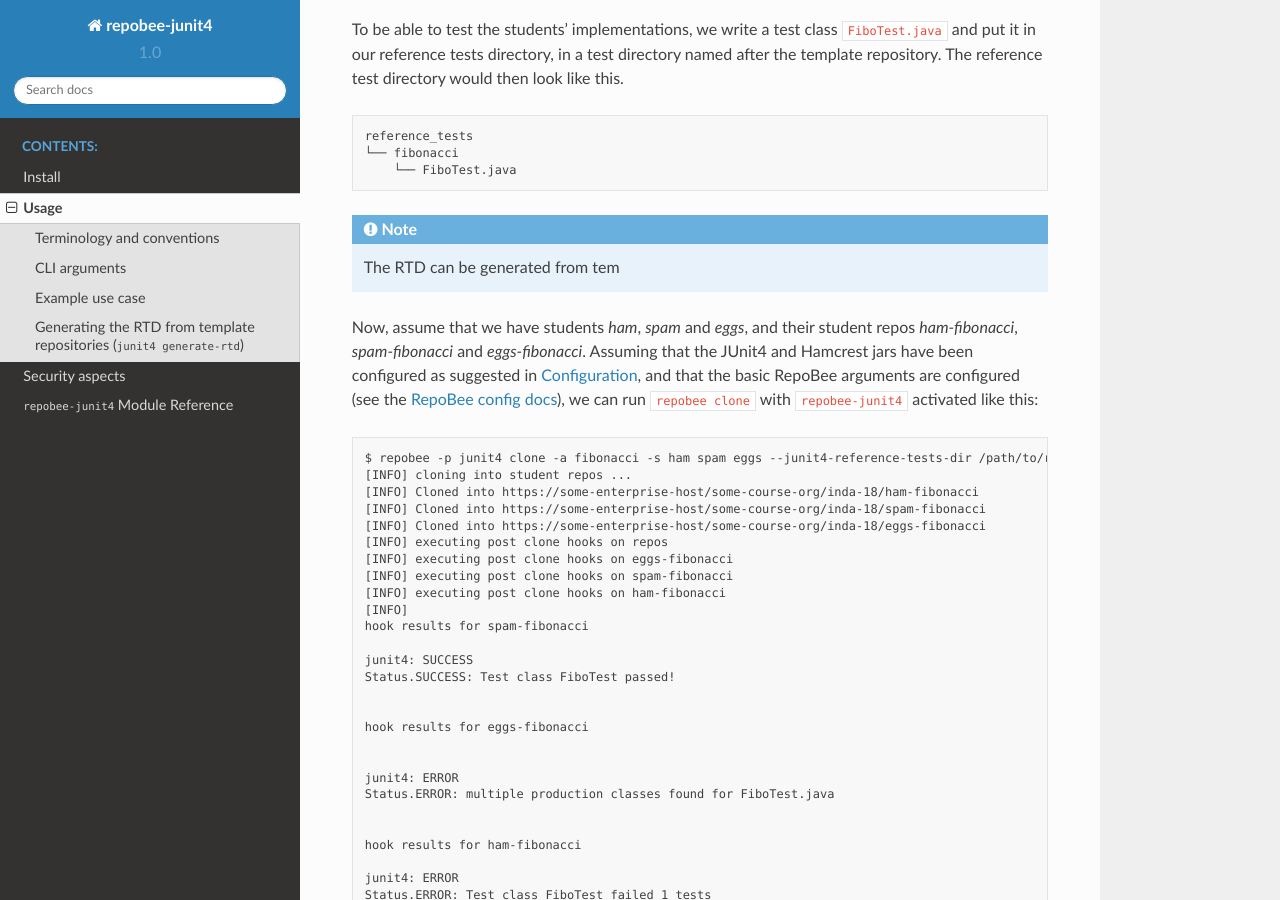
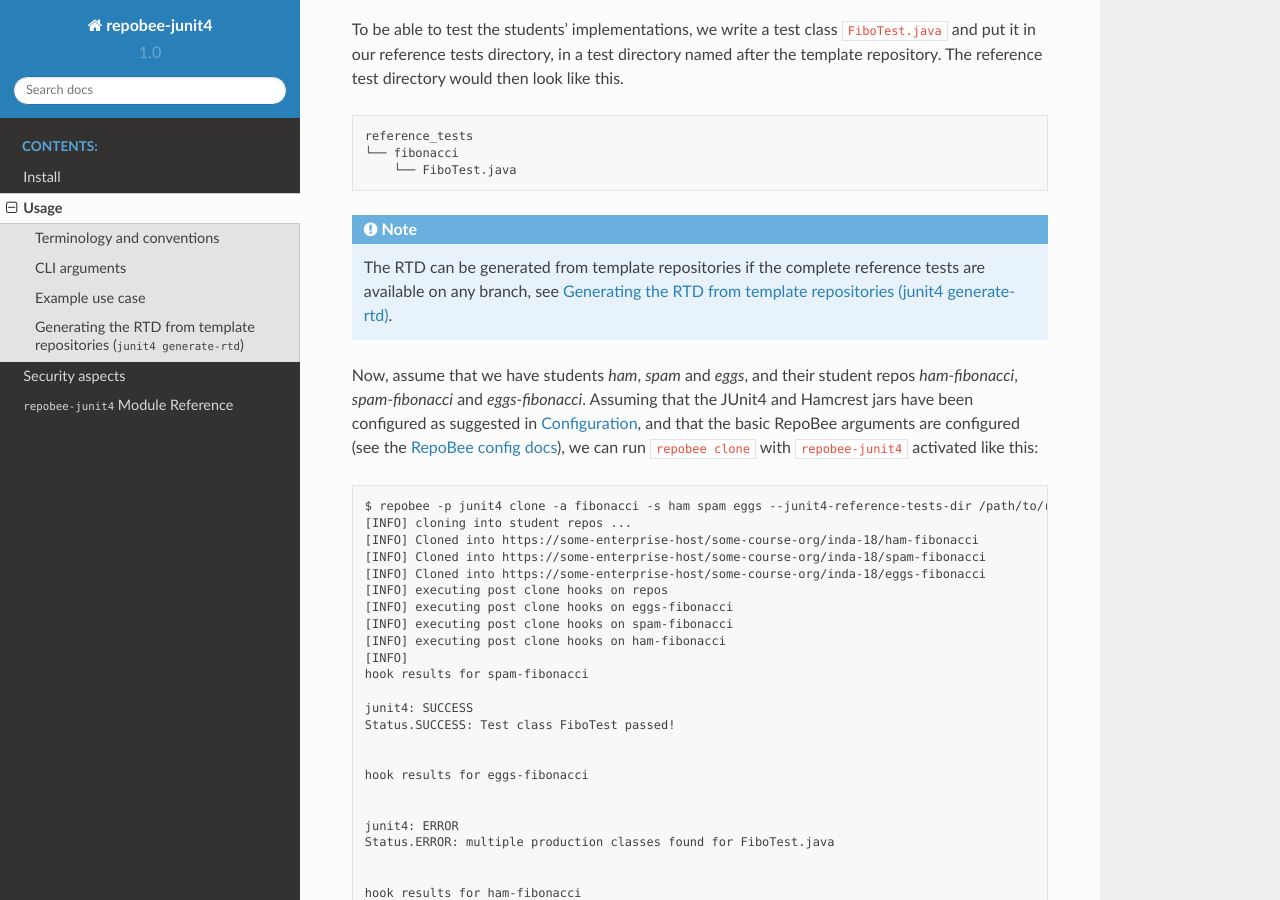
Before and after one commit to repobee/repobee-junit4, a Sphinx documentation site: the page built from docs/usage.rst, in a window 1280 px wide and 900 px high, scrolled down 1967 px. Built offline with Sphinx 7.4.7 and the Read the Docs theme 2.0.0, drawn with Linux system fonts in a browser that asks for light colours.

Commit message:
[docs] Fix incomplete note in usage docs
[skip ci]

```diff
--- a/docs/usage.rst
+++ b/docs/usage.rst
@@ -102,7 +102,8 @@
 
 .. note::
 
-    The RTD can be generated from tem
+    The RTD can be generated from template repositories if the complete
+    reference tests are available on any branch, see :ref:`generate_rtd`.
 
 Now, assume that we have students *ham*, *spam* and *eggs*, and their student
 repos *ham-fibonacci*, *spam-fibonacci* and *eggs-fibonacci*. Assuming that the
@@ -181,6 +182,8 @@
 
 This concludes the use case example, I hope you found it enlightening.
 
+.. _generate_rtd:
+
 Generating the RTD from template repositories (``junit4 generate-rtd``)
 -----------------------------------------------------------------------
 
```
